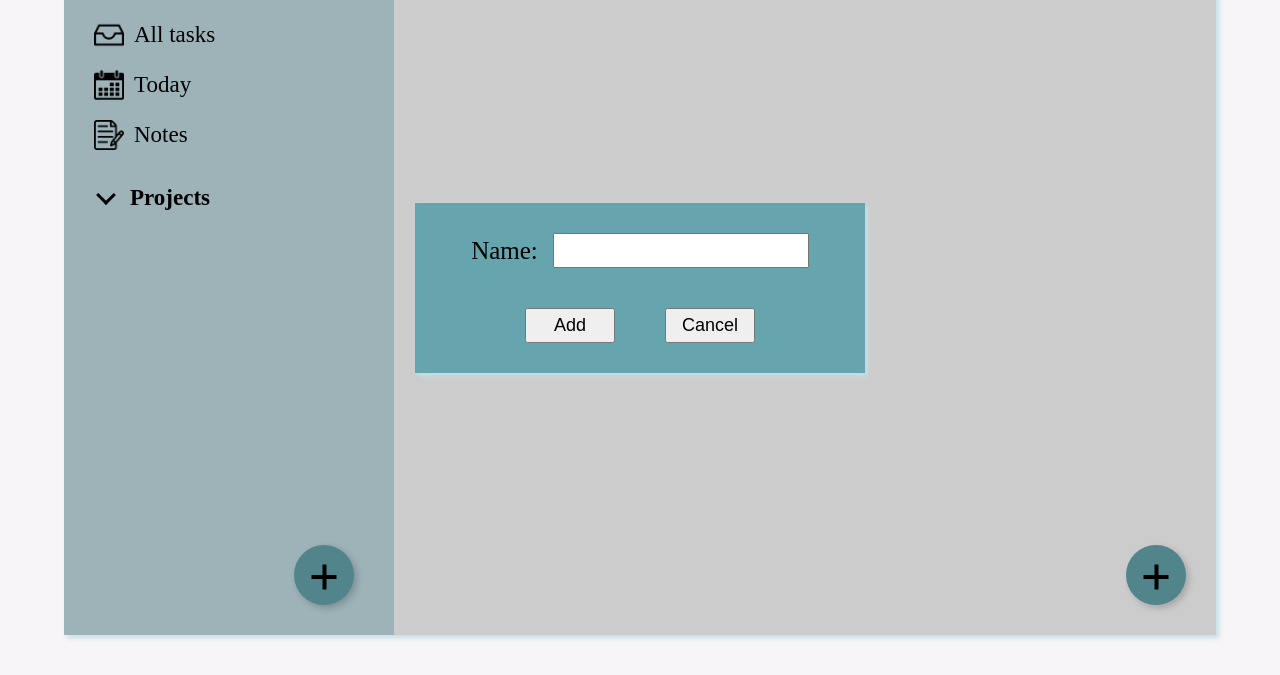
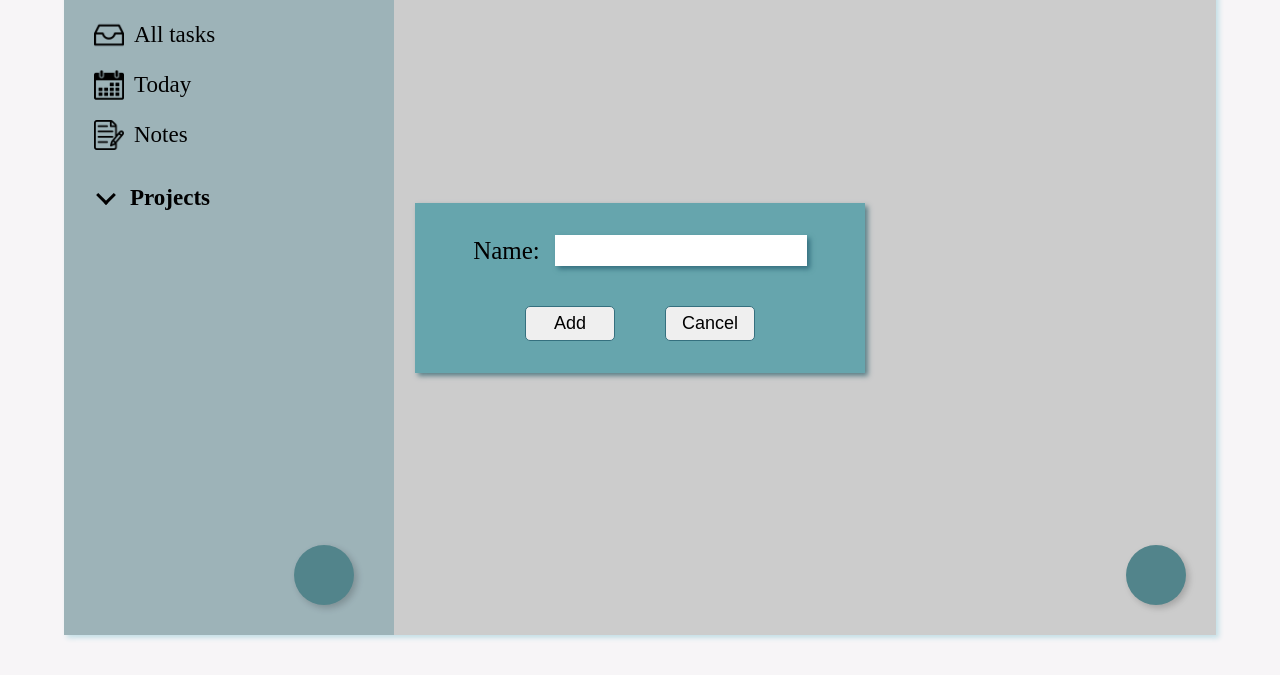
Before and after one commit to Olguta150/to-do-list, a website built with webpack: page dist/index.html in a window 1280 px wide. Both pictures are taken after a click on the element 324 px from the left and 700 px from the top of the page. Shown: the part 125-800 px from the top of the page. Built offline with nearby package versions, Linux system fonts and the light colour scheme.

Commit message:
Change add task and add project buttons from div to button

```diff
--- a/src/style.css
+++ b/src/style.css
@@ -91,31 +91,9 @@ body {
     border-radius: 50%;
     box-shadow: 3px 3px 7px rgba(0, 0, 0, 0.2);
     background: #66a5ad;
+    border: none;
+    font-size: 40px;
     transition: transform 0.3s;
-}
-
-.add-button::before {
-    content: '';
-    position: absolute;
-    top: 50%;
-    left: 50%;
-    transform: translate(-50%);
-    -webkit-transform: translate(-50%);
-    width: 25px;
-    height: 4px;
-    background: #000;
-}
-
-.add-button::after {
-    content: '';
-    position: absolute;
-    top: 50%;
-    left: 17.5px;
-    transform: rotate(90deg);
-    -webkit-transform: rotate(90deg);
-    width: 25px;
-    height: 4px;
-    background: #000;
 }
 
 .add-button:hover {
@@ -169,7 +147,7 @@ body {
     background:#66a5ad;
     width: 450px;
     height: 170px;
-    box-shadow: 3px 3px 5px #c4dfe6;
+    box-shadow: 3px 3px 5px #5b7f87;
 }
 
 .new-field {
@@ -179,8 +157,14 @@ body {
 }
 
 .new-field input {
+    border: none;
+    box-shadow: 3px 3px 5px #35707f;
     padding: 5px 10px;
     font-size: 18px;
+}
+
+.new-field input:focus {
+    outline: 2px solid #0d5059;
 }
 
 .new-btns {
@@ -193,6 +177,13 @@ body {
     width: 90px;
     height: 35px;
     padding: 5px;
+    border-radius: 5px;
+    border: 1px solid #35707f;
+}
+
+.project-btn:hover {
+    box-shadow: 3px 3px 5px #35707f;
+    cursor: pointer;
 }
 
 /* ---------------------- ADD NEW PROJECT ---------------------- */
```
